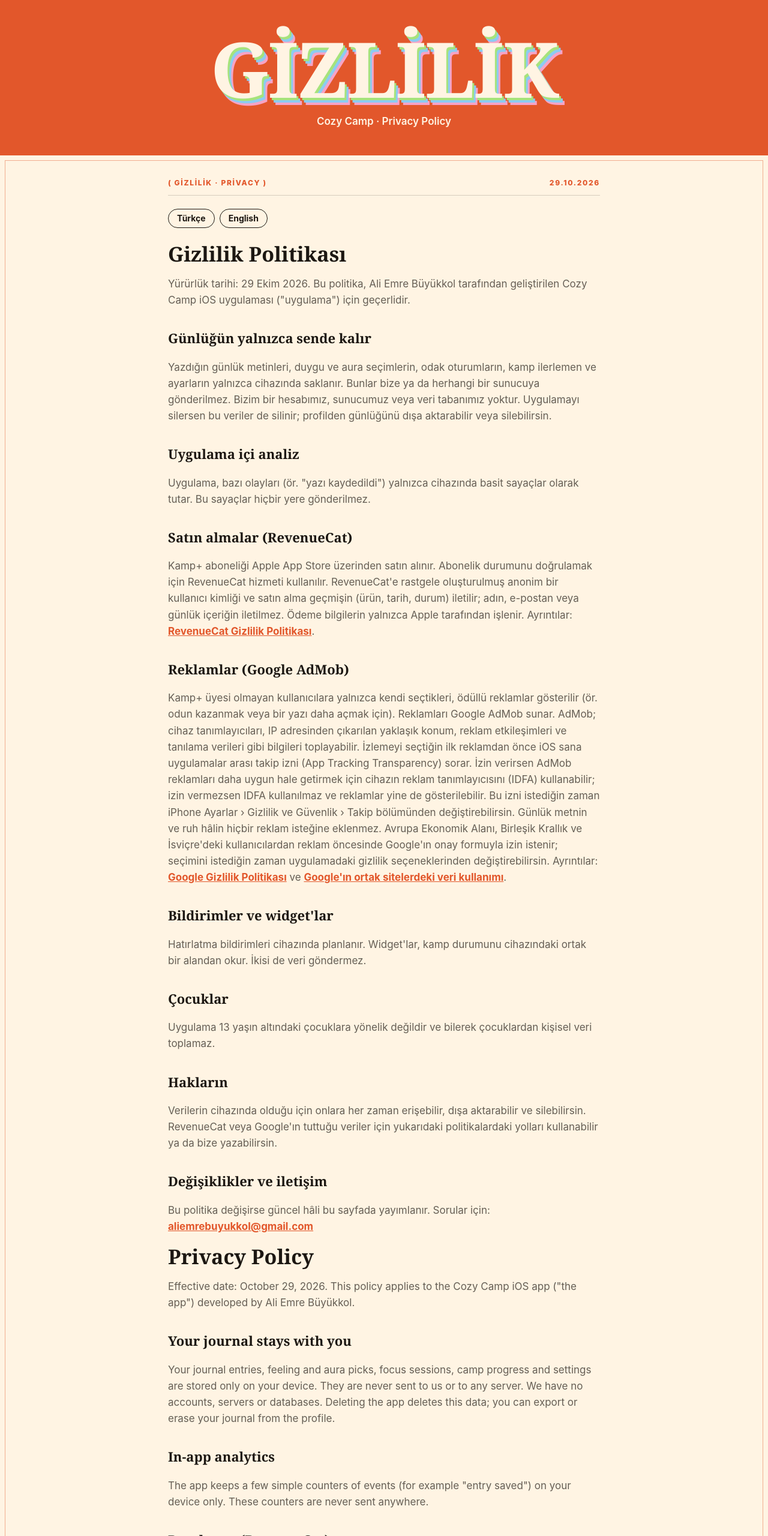
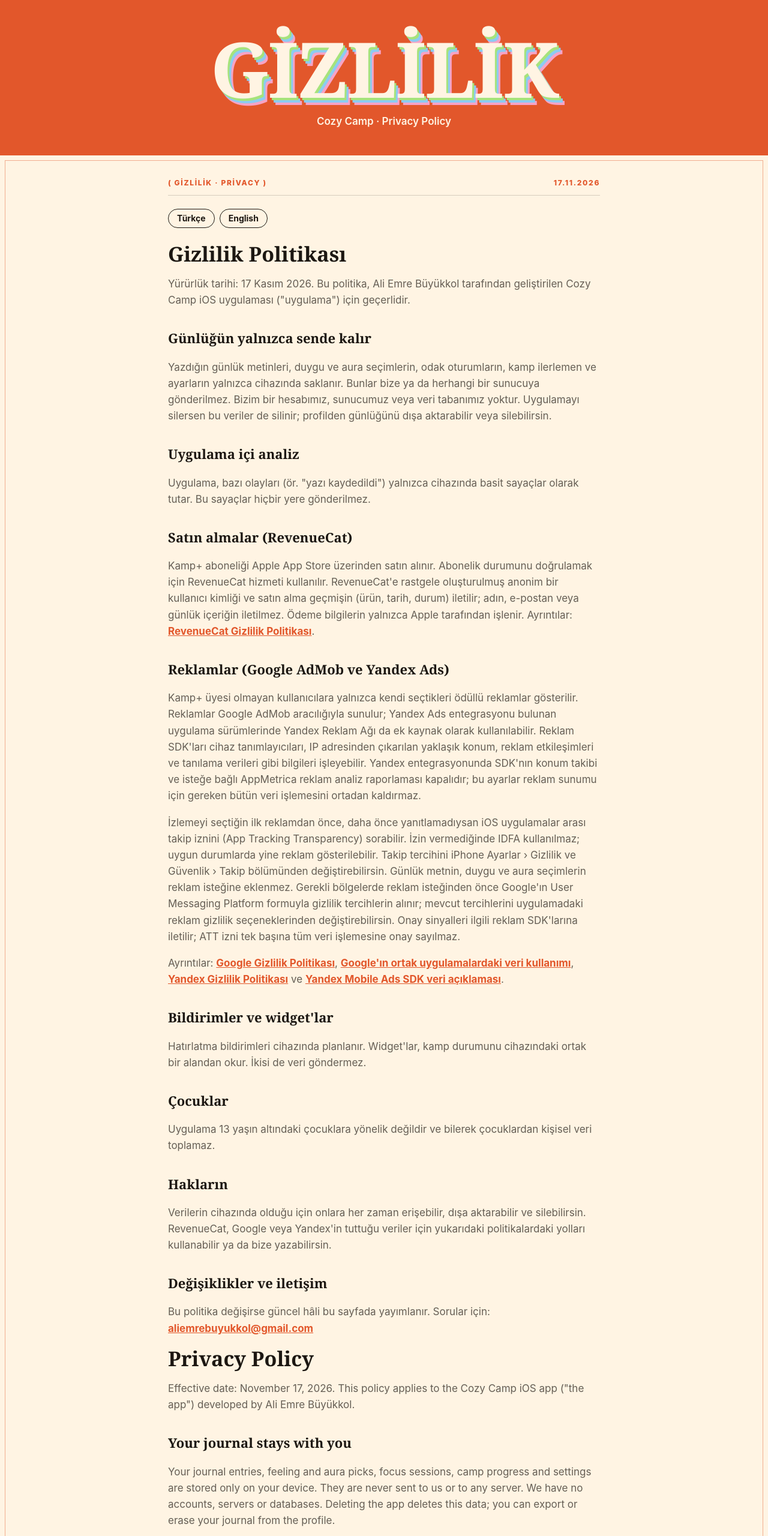
Before and after one commit to aliemrebuyukkol/aliemrebuyukkol.github.io, a plain HTML site: page cozy-camp/privacy/index.html in a window 1280 px wide. Shown: the top 2560 px of the page at 60% size. Drawn offline with Linux system fonts and the light colour scheme.

Commit message:
Disclose optional Yandex Ads mediation in Cozy Camp privacy policy

```diff
--- a/cozy-camp/privacy/index.html
+++ b/cozy-camp/privacy/index.html
@@ -13,12 +13,12 @@
 </header>
 <main class="band">
   <div class="inner">
-    <div class="tag"><span>( Gizlilik · Privacy )</span><span>29.10.2026</span></div>
+    <div class="tag"><span>( Gizlilik · Privacy )</span><span>17.11.2026</span></div>
     <div class="lang"><a href="#tr">Türkçe</a><a href="#en">English</a></div>
 
     <section id="tr">
       <h1>Gizlilik Politikası</h1>
-      <p>Yürürlük tarihi: 29 Ekim 2026. Bu politika, Ali Emre Büyükkol tarafından geliştirilen Cozy Camp iOS uygulaması ("uygulama") için geçerlidir.</p>
+      <p>Yürürlük tarihi: 17 Kasım 2026. Bu politika, Ali Emre Büyükkol tarafından geliştirilen Cozy Camp iOS uygulaması ("uygulama") için geçerlidir.</p>
 
       <h2>Günlüğün yalnızca sende kalır</h2>
       <p>Yazdığın günlük metinleri, duygu ve aura seçimlerin, odak oturumların, kamp ilerlemen ve ayarların yalnızca cihazında saklanır. Bunlar bize ya da herhangi bir sunucuya gönderilmez. Bizim bir hesabımız, sunucumuz veya veri tabanımız yoktur. Uygulamayı silersen bu veriler de silinir; profilden günlüğünü dışa aktarabilir veya silebilirsin.</p>
@@ -29,8 +29,10 @@
       <h2>Satın almalar (RevenueCat)</h2>
       <p>Kamp+ aboneliği Apple App Store üzerinden satın alınır. Abonelik durumunu doğrulamak için RevenueCat hizmeti kullanılır. RevenueCat'e rastgele oluşturulmuş anonim bir kullanıcı kimliği ve satın alma geçmişin (ürün, tarih, durum) iletilir; adın, e-postan veya günlük içeriğin iletilmez. Ödeme bilgilerin yalnızca Apple tarafından işlenir. Ayrıntılar: <a href="https://www.revenuecat.com/privacy/">RevenueCat Gizlilik Politikası</a>.</p>
 
-      <h2>Reklamlar (Google AdMob)</h2>
-      <p>Kamp+ üyesi olmayan kullanıcılara yalnızca kendi seçtikleri, ödüllü reklamlar gösterilir (ör. odun kazanmak veya bir yazı daha açmak için). Reklamları Google AdMob sunar. AdMob; cihaz tanımlayıcıları, IP adresinden çıkarılan yaklaşık konum, reklam etkileşimleri ve tanılama verileri gibi bilgileri toplayabilir. İzlemeyi seçtiğin ilk reklamdan önce iOS sana uygulamalar arası takip izni (App Tracking Transparency) sorar. İzin verirsen AdMob reklamları daha uygun hale getirmek için cihazın reklam tanımlayıcısını (IDFA) kullanabilir; izin vermezsen IDFA kullanılmaz ve reklamlar yine de gösterilebilir. Bu izni istediğin zaman iPhone Ayarlar › Gizlilik ve Güvenlik › Takip bölümünden değiştirebilirsin. Günlük metnin ve ruh hâlin hiçbir reklam isteğine eklenmez. Avrupa Ekonomik Alanı, Birleşik Krallık ve İsviçre'deki kullanıcılardan reklam öncesinde Google'ın onay formuyla izin istenir; seçimini istediğin zaman uygulamadaki gizlilik seçeneklerinden değiştirebilirsin. Ayrıntılar: <a href="https://policies.google.com/privacy">Google Gizlilik Politikası</a> ve <a href="https://policies.google.com/technologies/partner-sites">Google'ın ortak sitelerdeki veri kullanımı</a>.</p>
+      <h2>Reklamlar (Google AdMob ve Yandex Ads)</h2>
+      <p>Kamp+ üyesi olmayan kullanıcılara yalnızca kendi seçtikleri ödüllü reklamlar gösterilir. Reklamlar Google AdMob aracılığıyla sunulur; Yandex Ads entegrasyonu bulunan uygulama sürümlerinde Yandex Reklam Ağı da ek kaynak olarak kullanılabilir. Reklam SDK'ları cihaz tanımlayıcıları, IP adresinden çıkarılan yaklaşık konum, reklam etkileşimleri ve tanılama verileri gibi bilgileri işleyebilir. Yandex entegrasyonunda SDK'nın konum takibi ve isteğe bağlı AppMetrica reklam analiz raporlaması kapalıdır; bu ayarlar reklam sunumu için gereken bütün veri işlemesini ortadan kaldırmaz.</p>
+      <p>İzlemeyi seçtiğin ilk reklamdan önce, daha önce yanıtlamadıysan iOS uygulamalar arası takip iznini (App Tracking Transparency) sorabilir. İzin vermediğinde IDFA kullanılmaz; uygun durumlarda yine reklam gösterilebilir. Takip tercihini iPhone Ayarlar › Gizlilik ve Güvenlik › Takip bölümünden değiştirebilirsin. Günlük metnin, duygu ve aura seçimlerin reklam isteğine eklenmez. Gerekli bölgelerde reklam isteğinden önce Google'ın User Messaging Platform formuyla gizlilik tercihlerin alınır; mevcut tercihlerini uygulamadaki reklam gizlilik seçeneklerinden değiştirebilirsin. Onay sinyalleri ilgili reklam SDK'larına iletilir; ATT izni tek başına tüm veri işlemesine onay sayılmaz.</p>
+      <p>Ayrıntılar: <a href="https://policies.google.com/privacy">Google Gizlilik Politikası</a>, <a href="https://policies.google.com/technologies/partner-sites">Google'ın ortak uygulamalardaki veri kullanımı</a>, <a href="https://yandex.com/legal/confidential/">Yandex Gizlilik Politikası</a> ve <a href="https://ads.yandex.com/helpcenter/en/dev/ios/app-privacy-apple">Yandex Mobile Ads SDK veri açıklaması</a>.</p>
 
       <h2>Bildirimler ve widget'lar</h2>
       <p>Hatırlatma bildirimleri cihazında planlanır. Widget'lar, kamp durumunu cihazındaki ortak bir alandan okur. İkisi de veri göndermez.</p>
@@ -39,7 +41,7 @@
       <p>Uygulama 13 yaşın altındaki çocuklara yönelik değildir ve bilerek çocuklardan kişisel veri toplamaz.</p>
 
       <h2>Hakların</h2>
-      <p>Verilerin cihazında olduğu için onlara her zaman erişebilir, dışa aktarabilir ve silebilirsin. RevenueCat veya Google'ın tuttuğu veriler için yukarıdaki politikalardaki yolları kullanabilir ya da bize yazabilirsin.</p>
+      <p>Verilerin cihazında olduğu için onlara her zaman erişebilir, dışa aktarabilir ve silebilirsin. RevenueCat, Google veya Yandex'in tuttuğu veriler için yukarıdaki politikalardaki yolları kullanabilir ya da bize yazabilirsin.</p>
 
       <h2>Değişiklikler ve iletişim</h2>
       <p>Bu politika değişirse güncel hâli bu sayfada yayımlanır. Sorular için: <a href="mailto:aliemrebuyukkol@gmail.com">aliemrebuyukkol@gmail.com</a></p>
@@ -47,7 +49,7 @@
 
     <section id="en">
       <h1>Privacy Policy</h1>
-      <p>Effective date: October 29, 2026. This policy applies to the Cozy Camp iOS app ("the app") developed by Ali Emre Büyükkol.</p>
+      <p>Effective date: November 17, 2026. This policy applies to the Cozy Camp iOS app ("the app") developed by Ali Emre Büyükkol.</p>
 
       <h2>Your journal stays with you</h2>
       <p>Your journal entries, feeling and aura picks, focus sessions, camp progress and settings are stored only on your device. They are never sent to us or to any server. We have no accounts, servers or databases. Deleting the app deletes this data; you can export or erase your journal from the profile.</p>
@@ -58,8 +60,10 @@
       <h2>Purchases (RevenueCat)</h2>
       <p>The Kamp+ subscription is purchased through the Apple App Store. RevenueCat is used to check subscription status. RevenueCat receives a randomly generated anonymous user ID and your purchase history (product, date, status); never your name, email or journal content. Payment details are handled only by Apple. See the <a href="https://www.revenuecat.com/privacy/">RevenueCat Privacy Policy</a>.</p>
 
-      <h2>Ads (Google AdMob)</h2>
-      <p>People without Kamp+ see only rewarded ads they choose to watch (for example to earn wood or open one more entry). Ads are served by Google AdMob. AdMob may collect device identifiers, approximate location derived from the IP address, ad interactions and diagnostic data. Before the first ad you choose to watch, iOS asks for App Tracking Transparency permission. If you allow it, AdMob may use your device's advertising identifier (IDFA) to make ads more relevant; if you don't, the IDFA is not used and ads can still be shown. You can change this at any time in iPhone Settings › Privacy & Security › Tracking. Your journal text and mood are never added to any ad request. People in the European Economic Area, the United Kingdom and Switzerland are asked for consent through Google's consent form before ads; you can change your choice at any time from the privacy options in the app. See the <a href="https://policies.google.com/privacy">Google Privacy Policy</a> and <a href="https://policies.google.com/technologies/partner-sites">how Google uses data from partner apps</a>.</p>
+      <h2>Ads (Google AdMob and Yandex Ads)</h2>
+      <p>People without Kamp+ see only rewarded ads they choose to watch. Ads are served through Google AdMob; app versions that include the Yandex Ads integration may also use the Yandex Advertising Network as an additional source. Advertising SDKs may process device identifiers, approximate location derived from the IP address, ad interactions and diagnostic data. In the Yandex integration, SDK location tracking and optional AppMetrica advertising analytics reports are disabled; these settings do not eliminate all processing needed to serve ads.</p>
+      <p>Before the first ad you choose to watch, iOS may ask for App Tracking Transparency permission if you have not already answered. When permission is denied, the IDFA is not used; ads may still be available where eligible. You can change this choice in iPhone Settings › Privacy &amp; Security › Tracking. Your journal text, feeling and aura choices are not added to ad requests. Where required, privacy choices are collected through Google's User Messaging Platform before requesting ads; you can change existing choices from the app's advertising privacy options. Consent signals are made available to the relevant advertising SDKs; ATT permission alone is not consent to all data processing.</p>
+      <p>See the <a href="https://policies.google.com/privacy">Google Privacy Policy</a>, <a href="https://policies.google.com/technologies/partner-sites">how Google uses data from partner apps</a>, <a href="https://yandex.com/legal/confidential/">Yandex Privacy Policy</a> and <a href="https://ads.yandex.com/helpcenter/en/dev/ios/app-privacy-apple">Yandex Mobile Ads SDK data disclosure</a>.</p>
 
       <h2>Notifications and widgets</h2>
       <p>Reminder notifications are scheduled on your device. Widgets read your camp's state from a shared area on your device. Neither sends data anywhere.</p>
@@ -68,7 +72,7 @@
       <p>The app is not directed to children under 13 and does not knowingly collect personal data from children.</p>
 
       <h2>Your rights</h2>
-      <p>Because your data is on your device, you can always access, export and delete it. For data held by RevenueCat or Google, use the options in their policies above or write to us.</p>
+      <p>Because your data is on your device, you can always access, export and delete it. For data held by RevenueCat, Google or Yandex, use the options in their policies above or write to us.</p>
 
       <h2>Changes and contact</h2>
       <p>If this policy changes, the current version is published on this page. Questions: <a href="mailto:aliemrebuyukkol@gmail.com">aliemrebuyukkol@gmail.com</a></p>
```
